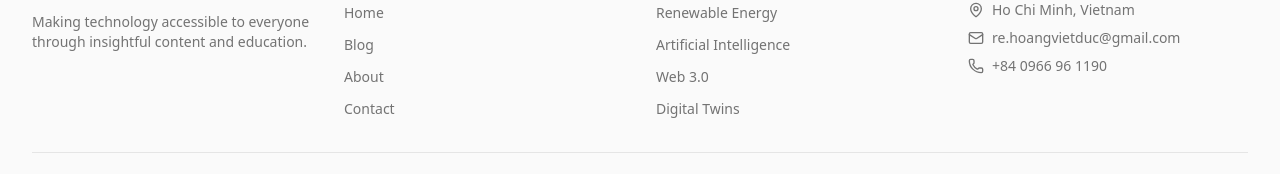
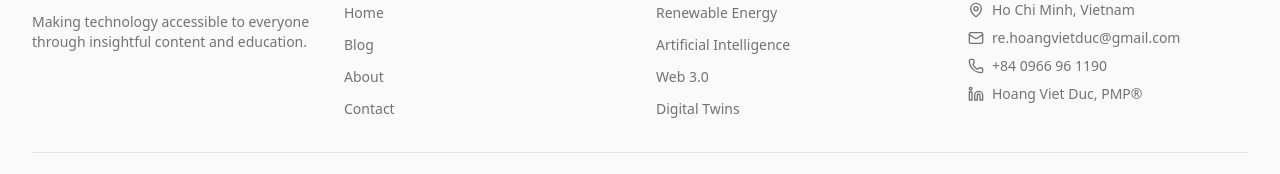
Before and after one commit to Vietduc88x/techmadeeasy-website, a React (Vite) app: page /contact in a window 1280 px wide. Shown: the part 1798-1972 px from the top of the page. Built offline with nearby package versions, Linux system fonts and the light colour scheme.

Commit message:
Add LinkedIn profile link to Footer contact section

```diff
--- a/src/components/Footer.jsx
+++ b/src/components/Footer.jsx
@@ -1,6 +1,6 @@
 import React from 'react';
 import { Link } from 'react-router-dom';
-import { Zap, Mail, Phone, MapPin } from 'lucide-react';
+import { Zap, Mail, Phone, MapPin, Linkedin } from 'lucide-react';
 
 export function Footer() {
   return (
@@ -84,6 +84,17 @@ export function Footer() {
                 <Phone className="h-4 w-4 text-muted-foreground" />
                 <span className="text-sm text-muted-foreground">+84 0966 96 1190</span>
               </li>
+              <li className="flex items-center space-x-2">
+                <Linkedin className="h-4 w-4 text-muted-foreground" />
+                <a
+                  href="https://www.linkedin.com/in/hoang-vietduc-pmp%C2%AE-100842aa/"
+                  target="_blank"
+                  rel="noopener noreferrer"
+                  className="text-sm text-muted-foreground hover:text-primary transition-colors"
+                >
+                  Hoang Viet Duc, PMP®
+                </a>
+              </li>
             </ul>
           </div>
         </div>
```
